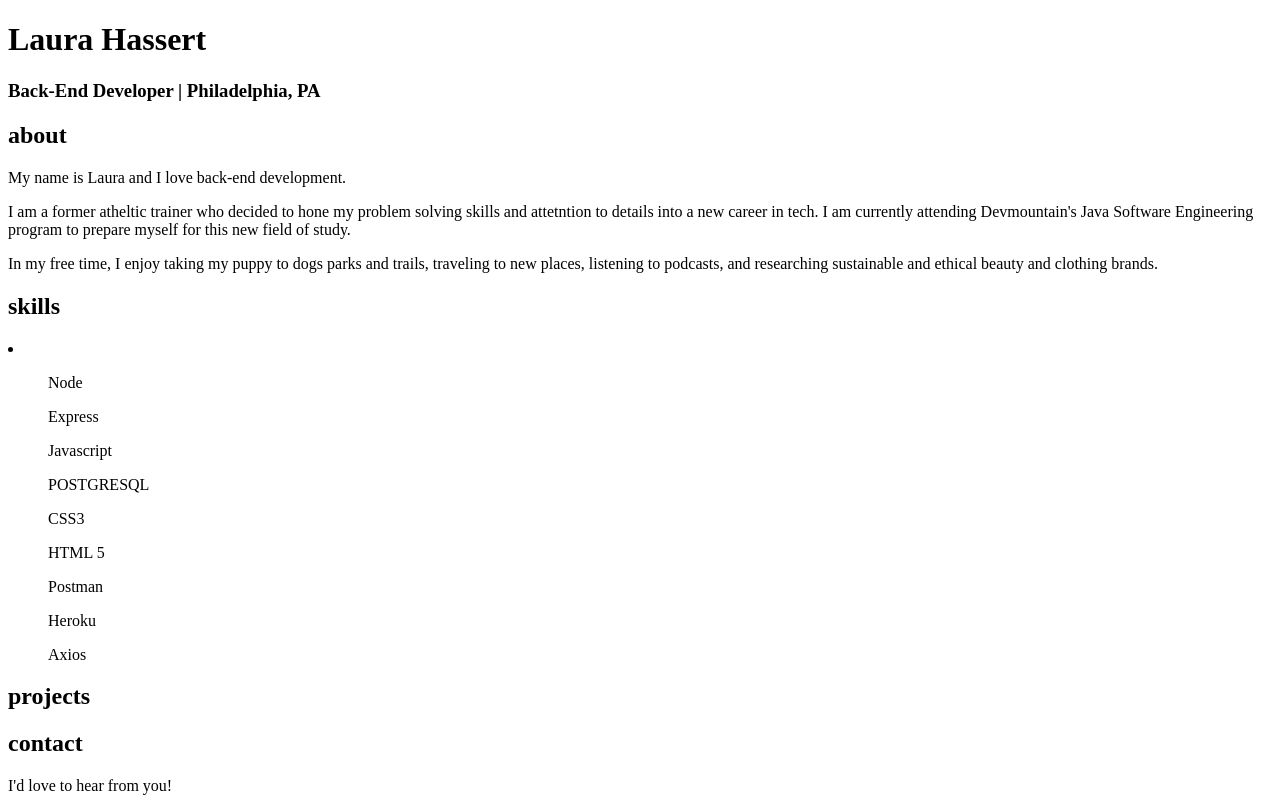
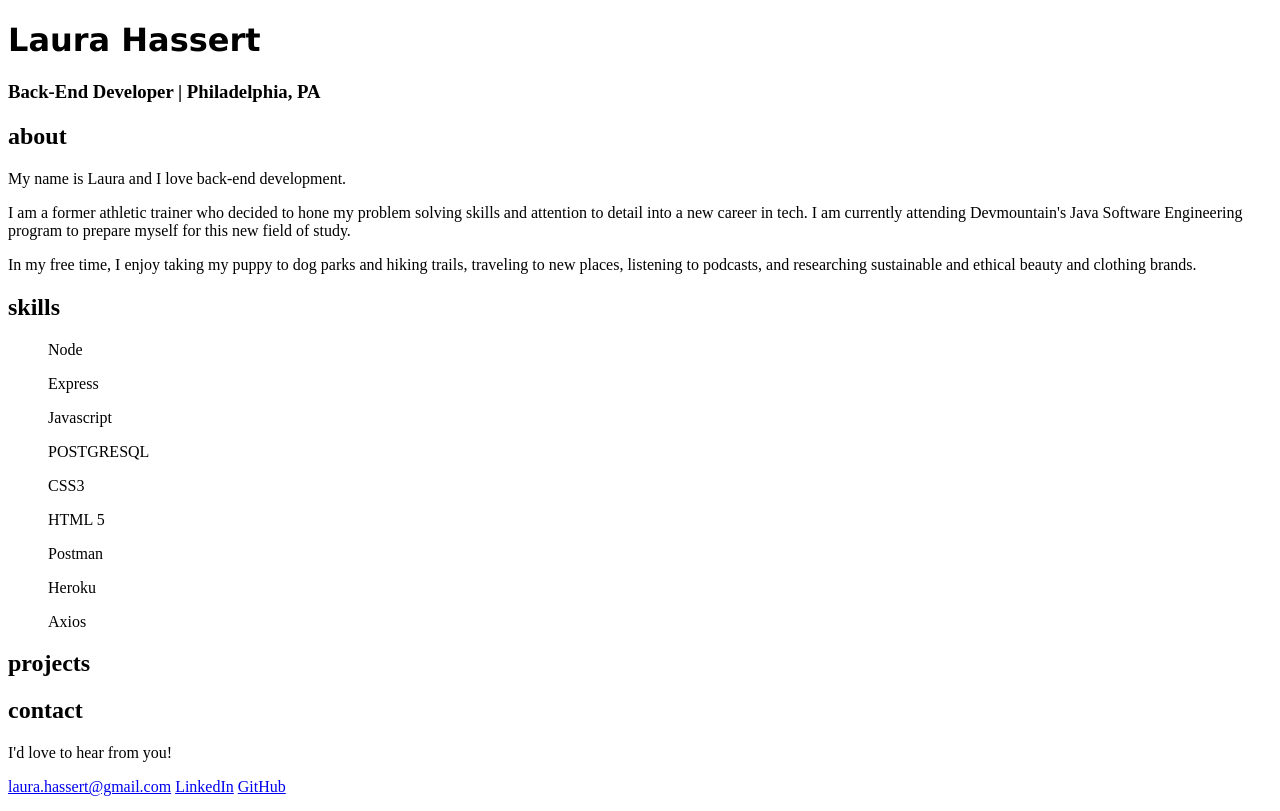
Before and after one commit to Laura-Hassert/Laura-Hassert.github.io, a plain HTML site: page index.html in a window 1280 px wide. Drawn offline with Linux system fonts and the light colour scheme.

Commit message:
fixing typos

```diff
--- a/index.html
+++ b/index.html
@@ -7,16 +7,16 @@
     <title>Laura's Portfolio</title>
 </head>
 <body>
-    <h1>Laura Hassert</h1>
+    <h1 style="font-family: Verdana, Geneva, Tahoma, sans-serif;">Laura Hassert</h1>
     <h3>Back-End Developer | Philadelphia, PA</h3>
 
 
     <h2>about</h2>
         <p>My name is Laura and I love back-end development.</p>
-        <p>I am a former atheltic trainer who decided to hone my problem solving skills and attetntion to details into a new career in tech. I am currently attending Devmountain's Java Software Engineering program to prepare myself for this new field of study.</p>
-        <p>In my free time, I enjoy taking my puppy to dogs parks and trails, traveling to new places, listening to podcasts, and researching sustainable and ethical beauty and clothing brands.</p>
+        <p>I am a former athletic trainer who decided to hone my problem solving skills and attention to detail into a new career in tech. I am currently attending Devmountain's Java Software Engineering program to prepare myself for this new field of study.</p>
+        <p>In my free time, I enjoy taking my puppy to dog parks and hiking trails, traveling to new places, listening to podcasts, and researching sustainable and ethical beauty and clothing brands.</p>
     <h2>skills</h2>
-        <li>
+
             <ol>Node</ol>
             <ol>Express</ol>
             <ol>Javascript</ol>
@@ -26,13 +26,14 @@
             <ol>Postman</ol>
             <ol>Heroku</ol>
             <ol>Axios</ol>
-        </li>
+
     <h2>projects</h2>
+
     <h2>contact</h2>
     <p>I'd love to hear from you!</p>
-    <link href ='laura.hassert@gmail.com'>
-    <link href ='https://www.linkedin.com/in/laura-hassert8/'>
-    <link href ='https://github.com/Laura-Hassert'>
+    <a href='mailto:laura.hassert@gmail.com'>laura.hassert@gmail.com</a>
+    <a href ='https://www.linkedin.com/in/laura-hassert8/'>LinkedIn</a>
+    <a href ='https://github.com/Laura-Hassert'>GitHub</a>
 
 </body>
 </html>
```
